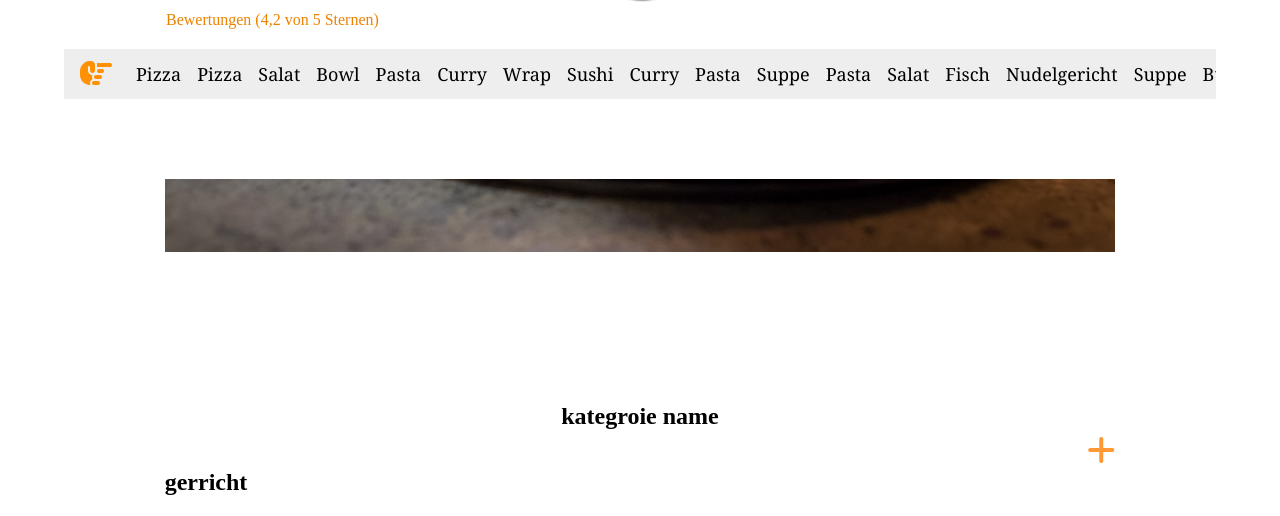
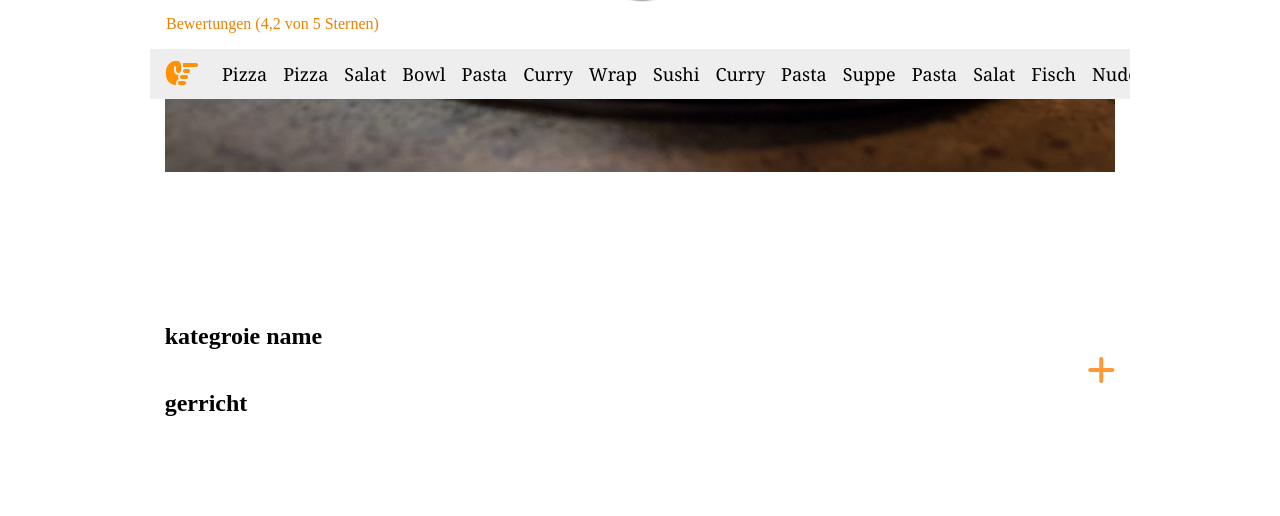
Before and after one commit to Siarhei-Wehrhahn/BestellWebseite, a plain HTML site: page index.html in a window 1280 px wide. Shown: the part 418-934 px from the top of the page. After the commit the page ends 868 px from the top, so only its background shows below. Drawn offline with Linux system fonts and the light colour scheme.

Commit message:
safetyCommit2 cart fertig header bis kategorie fertig

```diff
--- a/index.html
+++ b/index.html
@@ -34,8 +34,8 @@
             <div class="header_dishes">
                 <h1 class="cart_header">Pizzeria Mama</h1>
                 <a class="ratings" href="#">Bewertungen (4,2 von 5 Sternen)</a>
+                <div class="categories" id="categoriesBox"></div>
             </div>
-            <div class="categories" id="categoriesBox"></div>
             <div class="dishCartFull">
                 <div class="categoryHeader">
                     <img class="categoryPhoto" src="./assets/img/pizza.jpg" alt="">
--- a/style.css
+++ b/style.css
@@ -22,15 +22,19 @@
 }
 
 .cart_header {
-    margin-bottom: 14px;
+    margin-top: -80px;
+    margin-bottom: 2px;
+    padding-left: 16px;
 }
 
 .header_dishes {
     width: 100%;
-    position: relative;
-    top: -100px;
-    padding-left: 16px;
     text-align: start;
+    display: flex;
+    justify-content: center;
+    align-items: start;
+    flex-direction: column;
+    gap: 16px;
 }
 
 .ratings {
@@ -38,20 +42,18 @@
     text-decoration: none;
     color: rgb(237, 130, 0);
     font-weight: 400;
+    padding-left: 16px;
 }
 
 .categories {
     height: 50px;
-    width: 90vw;
+    width: 100%;
     max-width: 100vw;
     background-color: rgba(198, 198, 198, 0.3);
     display: flex;
     justify-content: start;
     align-items: center;
     flex-direction: row;
-    position: relative;
-    top: -80px;
-    z-index: 1;
     white-space: nowrap;
     overflow-x: auto;
     transition: width 0.4s ease-in-out;
@@ -63,6 +65,9 @@
     padding: 0 8px;
 }
 
+.categoryHeader h2 {
+    text-align: start;
+}
 
 .right_hand {
     padding: 16px;
```
